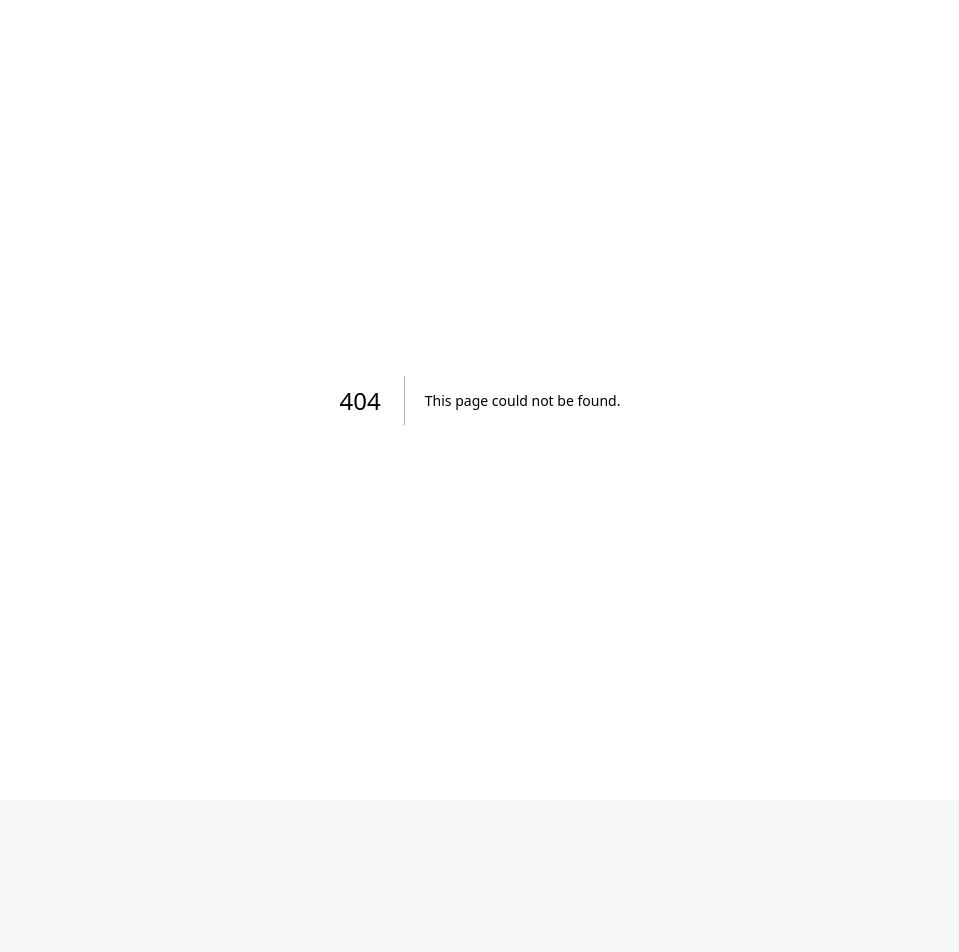
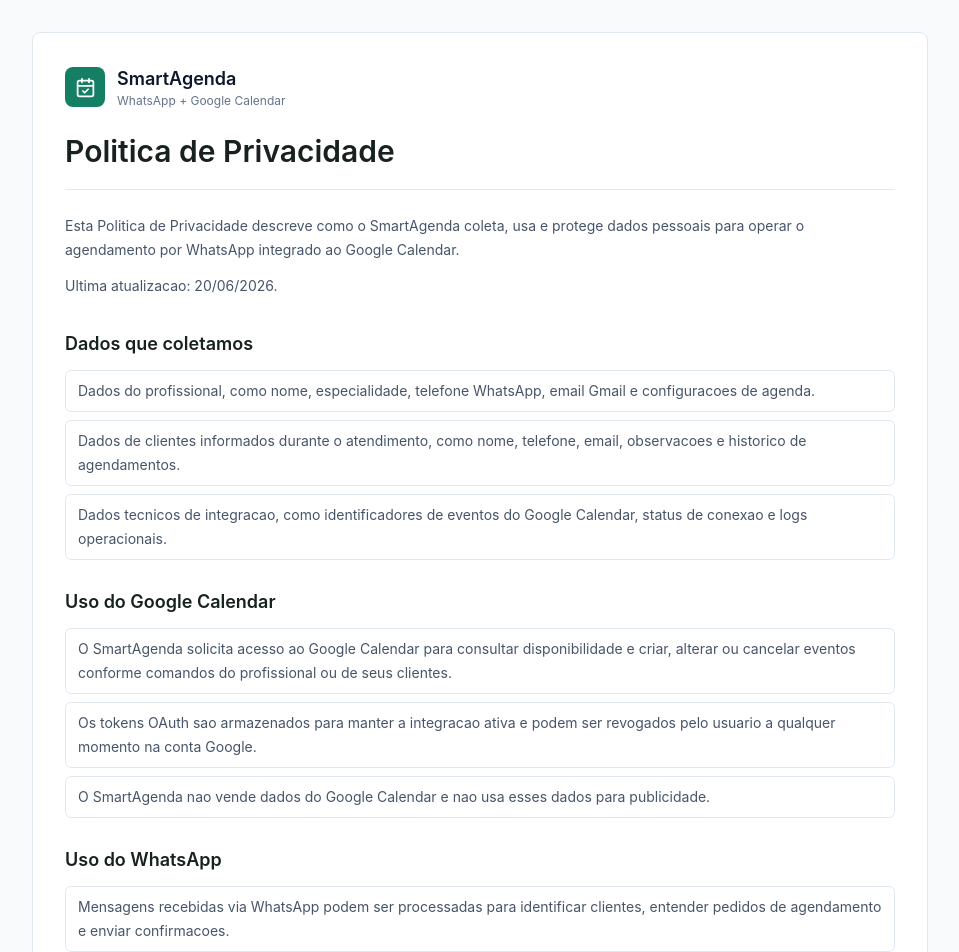
Before and after one commit to darlanheberle/smartagenda, a Next.js app in the folder apps/web/: page /privacy in a window 1280 px wide. Before the commit this address had no page. Shown: the top 952 px of the page, without its empty margins (160-1119 px from the left). Before the commit the page ends 800 px from the top, so only its background shows below. Built offline with nearby package versions, Linux system fonts and the light colour scheme.

Commit message:
feat: add public legal pages for oauth verification

```diff
--- a/apps/web/src/app/onboarding/page.tsx
+++ b/apps/web/src/app/onboarding/page.tsx
@@ -308,6 +308,15 @@
               </div>
             )}
           </section>
+
+          <footer className="flex flex-wrap gap-3 px-1 text-xs text-slate-500">
+            <a className="hover:text-brand-700" href="/privacy">
+              Politica de Privacidade
+            </a>
+            <a className="hover:text-brand-700" href="/terms">
+              Termos de Uso
+            </a>
+          </footer>
         </section>
       </section>
     </main>
--- /dev/null
+++ b/apps/web/src/app/privacy/page.tsx
@@ -0,0 +1,100 @@
+import { CalendarCheck } from "lucide-react";
+
+const sections = [
+  {
+    title: "Dados que coletamos",
+    items: [
+      "Dados do profissional, como nome, especialidade, telefone WhatsApp, email Gmail e configuracoes de agenda.",
+      "Dados de clientes informados durante o atendimento, como nome, telefone, email, observacoes e historico de agendamentos.",
+      "Dados tecnicos de integracao, como identificadores de eventos do Google Calendar, status de conexao e logs operacionais."
+    ]
+  },
+  {
+    title: "Uso do Google Calendar",
+    items: [
+      "O SmartAgenda solicita acesso ao Google Calendar para consultar disponibilidade e criar, alterar ou cancelar eventos conforme comandos do profissional ou de seus clientes.",
+      "Os tokens OAuth sao armazenados para manter a integracao ativa e podem ser revogados pelo usuario a qualquer momento na conta Google.",
+      "O SmartAgenda nao vende dados do Google Calendar e nao usa esses dados para publicidade."
+    ]
+  },
+  {
+    title: "Uso do WhatsApp",
+    items: [
+      "Mensagens recebidas via WhatsApp podem ser processadas para identificar clientes, entender pedidos de agendamento e enviar confirmacoes.",
+      "A conexao do WhatsApp depende da Evolution API configurada para cada instancia profissional.",
+      "O profissional e responsavel por informar seus clientes sobre o uso do atendimento automatizado quando aplicavel."
+    ]
+  },
+  {
+    title: "Compartilhamento",
+    items: [
+      "Dados podem ser compartilhados apenas com provedores necessarios para operar o servico, como Google Calendar, Evolution API, infraestrutura de hospedagem e banco de dados.",
+      "Nao comercializamos informacoes pessoais de profissionais ou clientes."
+    ]
+  },
+  {
+    title: "Seguranca e retencao",
+    items: [
+      "Aplicamos controles tecnicos razoaveis para proteger credenciais, tokens e dados operacionais.",
+      "Os dados sao mantidos enquanto a conta estiver ativa ou enquanto forem necessarios para cumprir obrigacoes legais e operacionais.",
+      "Solicitacoes de exclusao ou correcao podem ser enviadas pelo canal de suporte informado nesta pagina."
+    ]
+  }
+];
+
+export default function PrivacyPage() {
+  return (
+    <main className="min-h-screen bg-slate-50 px-4 py-8 text-ink md:px-8">
+      <article className="mx-auto max-w-4xl rounded-lg border border-slate-200 bg-white p-6 md:p-8">
+        <Header title="Politica de Privacidade" />
+        <p className="mt-6 text-sm leading-6 text-slate-600">
+          Esta Politica de Privacidade descreve como o SmartAgenda coleta, usa e protege dados
+          pessoais para operar o agendamento por WhatsApp integrado ao Google Calendar.
+        </p>
+        <p className="mt-3 text-sm leading-6 text-slate-600">
+          Ultima atualizacao: 20/06/2026.
+        </p>
+
+        <div className="mt-8 space-y-7">
+          {sections.map((section) => (
+            <section key={section.title}>
+              <h2 className="text-lg font-semibold">{section.title}</h2>
+              <ul className="mt-3 space-y-2 text-sm leading-6 text-slate-600">
+                {section.items.map((item) => (
+                  <li className="rounded-md border border-slate-200 px-3 py-2" key={item}>
+                    {item}
+                  </li>
+                ))}
+              </ul>
+            </section>
+          ))}
+        </div>
+
+        <section className="mt-8 rounded-md border border-slate-200 bg-slate-50 p-4">
+          <h2 className="font-semibold">Contato</h2>
+          <p className="mt-2 text-sm leading-6 text-slate-600">
+            Para duvidas, solicitacoes de privacidade ou remocao de dados, entre em contato pelo
+            email de suporte configurado pelo responsavel do SmartAgenda.
+          </p>
+        </section>
+      </article>
+    </main>
+  );
+}
+
+function Header({ title }: { title: string }) {
+  return (
+    <header className="border-b border-slate-200 pb-5">
+      <a className="inline-flex items-center gap-3 text-slate-900" href="/">
+        <span className="grid size-10 place-items-center rounded-lg bg-brand-600 text-white">
+          <CalendarCheck size={21} />
+        </span>
+        <span>
+          <span className="block text-lg font-semibold">SmartAgenda</span>
+          <span className="block text-xs text-slate-500">WhatsApp + Google Calendar</span>
+        </span>
+      </a>
+      <h1 className="mt-6 text-3xl font-semibold tracking-normal">{title}</h1>
+    </header>
+  );
+}
--- /dev/null
+++ b/apps/web/src/app/terms/page.tsx
@@ -0,0 +1,101 @@
+import { CalendarCheck } from "lucide-react";
+
+const sections = [
+  {
+    title: "Uso da plataforma",
+    items: [
+      "O SmartAgenda centraliza atendimentos recebidos por WhatsApp, consulta disponibilidade no Google Calendar e cria agendamentos quando autorizado.",
+      "O profissional e responsavel por manter seus dados, servicos, horarios e integracoes corretos.",
+      "O uso da plataforma deve respeitar leis aplicaveis, politicas do WhatsApp, politicas do Google e direitos dos clientes atendidos."
+    ]
+  },
+  {
+    title: "Contas e integracoes",
+    items: [
+      "Cada profissional deve conectar uma conta Google propria para uso do Google Calendar.",
+      "Cada numero de WhatsApp deve ser conectado por QR Code ou outro metodo autorizado pela Evolution API.",
+      "A indisponibilidade de Google, WhatsApp, Evolution API ou infraestrutura externa pode afetar o funcionamento do SmartAgenda."
+    ]
+  },
+  {
+    title: "Responsabilidades do profissional",
+    items: [
+      "Conferir os agendamentos criados e manter regras de disponibilidade atualizadas.",
+      "Garantir que possui autorizacao para armazenar e tratar dados dos clientes atendidos.",
+      "Usar mensagens automaticas de forma adequada, sem spam, abuso ou comunicacao indevida."
+    ]
+  },
+  {
+    title: "Limitacoes",
+    items: [
+      "O SmartAgenda busca automatizar agendamentos, mas nao substitui revisao humana em casos sensiveis ou urgentes.",
+      "Podem ocorrer falhas temporarias por indisponibilidade de APIs externas, erros de conexao, configuracoes incorretas ou limites de uso.",
+      "Novas funcionalidades podem ser alteradas, pausadas ou removidas durante a evolucao do produto."
+    ]
+  },
+  {
+    title: "Cancelamento e dados",
+    items: [
+      "O profissional pode solicitar desconexao das integracoes e exclusao de dados operacionais quando aplicavel.",
+      "Tokens do Google podem ser revogados diretamente pela conta Google do usuario.",
+      "Alguns registros podem ser mantidos pelo tempo necessario para cumprir obrigacoes legais, fiscais ou de seguranca."
+    ]
+  }
+];
+
+export default function TermsPage() {
+  return (
+    <main className="min-h-screen bg-slate-50 px-4 py-8 text-ink md:px-8">
+      <article className="mx-auto max-w-4xl rounded-lg border border-slate-200 bg-white p-6 md:p-8">
+        <Header title="Termos de Uso" />
+        <p className="mt-6 text-sm leading-6 text-slate-600">
+          Estes Termos de Uso definem as condicoes gerais para uso do SmartAgenda, uma plataforma
+          para organizar agendamentos via WhatsApp com integracao ao Google Calendar.
+        </p>
+        <p className="mt-3 text-sm leading-6 text-slate-600">
+          Ultima atualizacao: 20/06/2026.
+        </p>
+
+        <div className="mt-8 space-y-7">
+          {sections.map((section) => (
+            <section key={section.title}>
+              <h2 className="text-lg font-semibold">{section.title}</h2>
+              <ul className="mt-3 space-y-2 text-sm leading-6 text-slate-600">
+                {section.items.map((item) => (
+                  <li className="rounded-md border border-slate-200 px-3 py-2" key={item}>
+                    {item}
+                  </li>
+                ))}
+              </ul>
+            </section>
+          ))}
+        </div>
+
+        <section className="mt-8 rounded-md border border-slate-200 bg-slate-50 p-4">
+          <h2 className="font-semibold">Contato</h2>
+          <p className="mt-2 text-sm leading-6 text-slate-600">
+            Para duvidas sobre estes termos, entre em contato pelo canal de suporte informado pelo
+            responsavel do SmartAgenda.
+          </p>
+        </section>
+      </article>
+    </main>
+  );
+}
+
+function Header({ title }: { title: string }) {
+  return (
+    <header className="border-b border-slate-200 pb-5">
+      <a className="inline-flex items-center gap-3 text-slate-900" href="/">
+        <span className="grid size-10 place-items-center rounded-lg bg-brand-600 text-white">
+          <CalendarCheck size={21} />
+        </span>
+        <span>
+          <span className="block text-lg font-semibold">SmartAgenda</span>
+          <span className="block text-xs text-slate-500">WhatsApp + Google Calendar</span>
+        </span>
+      </a>
+      <h1 className="mt-6 text-3xl font-semibold tracking-normal">{title}</h1>
+    </header>
+  );
+}
```
